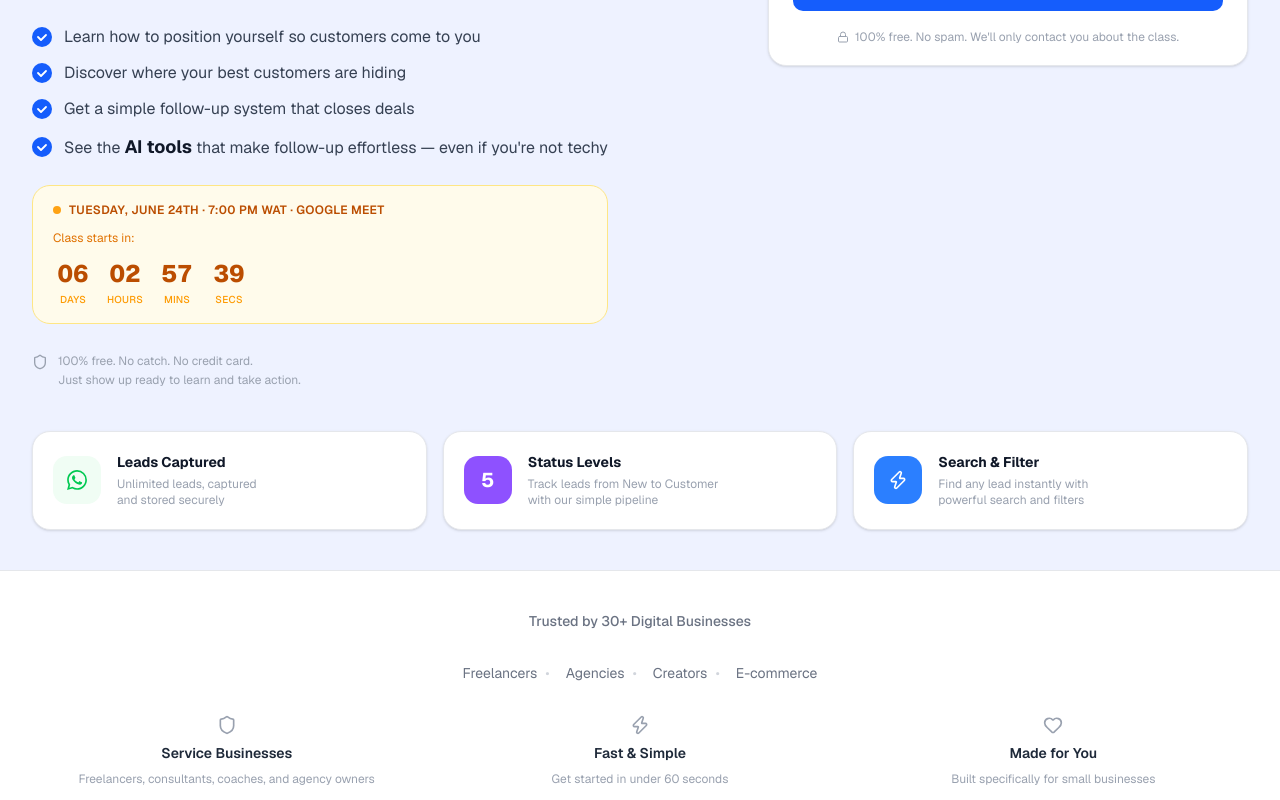
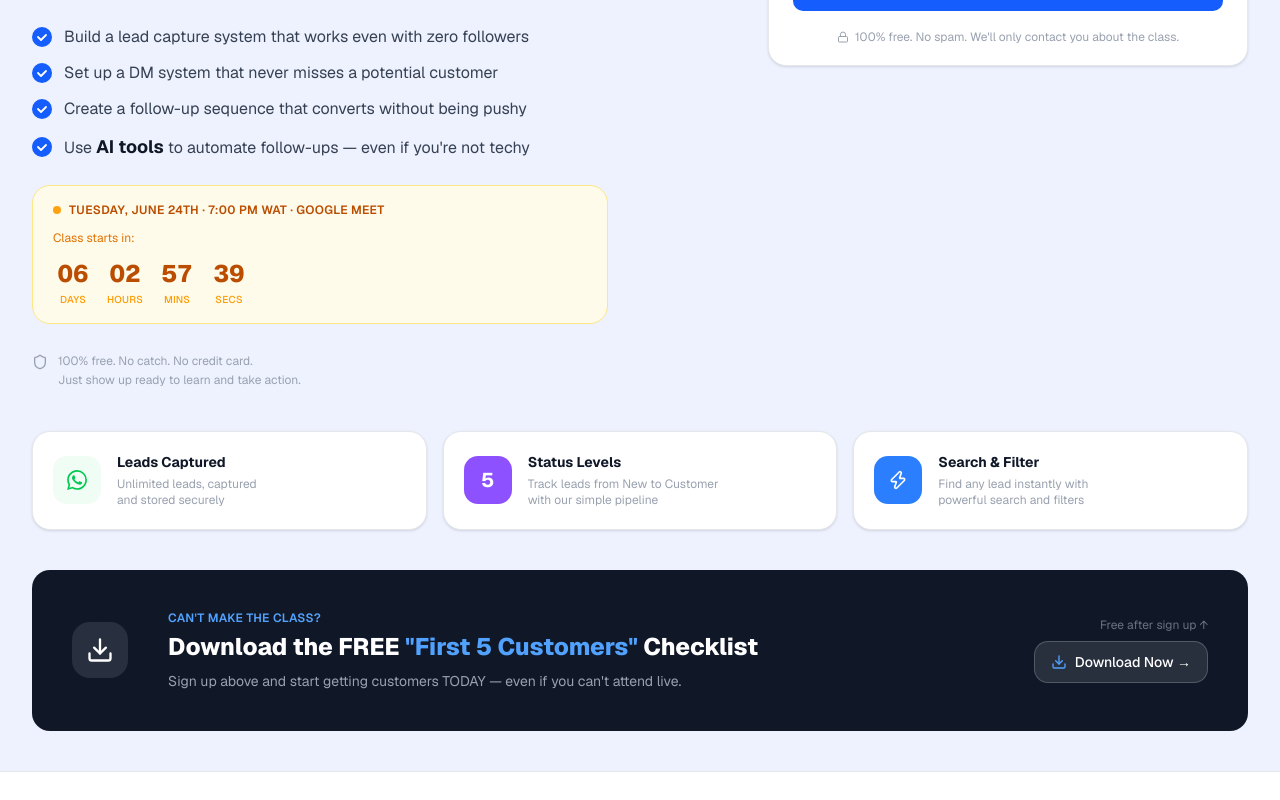
Before and after one commit to glmite25/leadflow, a Next.js app: page / in a window 1280 px wide. Shown: the part 620-1420 px from the top of the page. Built offline with nearby package versions, Linux system fonts and the light colour scheme; no server answers.

Commit message:
feat: add checklist download to success modal and landing page lead hook section

```diff
--- a/app/page.tsx
+++ b/app/page.tsx
@@ -6,6 +6,7 @@ import {
   Zap,
   Heart,
   Users,
+  Download,
 } from 'lucide-react';
 
 export default function Home() {
@@ -81,9 +82,9 @@ export default function Home() {
               {/* Checklist */}
               <ul className="space-y-3">
                 {[
-                  'Learn how to position yourself so customers come to you',
-                  'Discover where your best customers are hiding',
-                  'Get a simple follow-up system that closes deals',
+                  'Build a lead capture system that works even with zero followers',
+                  'Set up a DM system that never misses a potential customer',
+                  'Create a follow-up sequence that converts without being pushy',
                 ].map((item) => (
                   <li key={item} className="flex items-center gap-3">
                     <span className="size-5 rounded-full bg-blue-600 flex items-center justify-center shrink-0">
@@ -108,9 +109,9 @@ export default function Home() {
                     </svg>
                   </span>
                   <span className="text-sm sm:text-base text-gray-700">
-                    See the{' '}
+                    Use{' '}
                     <span className="font-bold text-base sm:text-lg text-gray-900">AI tools</span>
-                    {' '}that make follow-up effortless — even if you're not techy
+                    {' '}to automate follow-ups — even if you're not techy
                   </span>
                 </li>
               </ul>
@@ -182,6 +183,42 @@ export default function Home() {
           </div>
         </section>
 
+        {/* ── Checklist Lead Hook ───────────────────────────────────────── */}
+        <section className="max-w-7xl mx-auto px-4 sm:px-6 lg:px-8 pb-10">
+          <div className="bg-gray-900 rounded-2xl p-8 sm:p-10 flex flex-col sm:flex-row items-start sm:items-center gap-6 sm:gap-10">
+            {/* Icon */}
+            <div className="size-14 rounded-2xl bg-white/10 flex items-center justify-center shrink-0">
+              <Download className="size-7 text-white" />
+            </div>
+
+            {/* Copy */}
+            <div className="flex-1 min-w-0">
+              <p className="text-xs font-semibold text-blue-400 uppercase tracking-wide mb-1">
+                Can't make the class?
+              </p>
+              <h3 className="text-xl sm:text-2xl font-extrabold text-white leading-snug">
+                Download the FREE{' '}
+                <span className="text-blue-400">"First 5 Customers"</span>{' '}
+                Checklist
+              </h3>
+              <p className="text-sm text-gray-400 mt-2">
+                Sign up above and start getting customers TODAY — even if you can't attend live.
+              </p>
+            </div>
+
+            {/* CTA */}
+            <div className="shrink-0 w-full sm:w-auto">
+              <p className="text-xs text-gray-500 text-center sm:text-right mb-2">
+                Free after sign up ↑
+              </p>
+              <div className="flex items-center gap-2 px-4 py-2.5 rounded-xl bg-white/10 border border-white/20 text-white text-sm font-medium">
+                <Download className="size-4 shrink-0 text-blue-400" />
+                Download Now →
+              </div>
+            </div>
+          </div>
+        </section>
+
         {/* Trust Bar ─────────────────────────────────────────────────── */}
         <section className="border-t border-gray-200 bg-white">
           <div className="max-w-7xl mx-auto px-4 sm:px-6 lg:px-8 py-10">
--- a/components/lead-form.tsx
+++ b/components/lead-form.tsx
@@ -1,10 +1,13 @@
 'use client';
 
 import { useState } from 'react';
-import { Lock, Send, Users, ExternalLink } from 'lucide-react';
+import { Lock, Send, Users, ExternalLink, Download } from 'lucide-react';
 
 // WhatsApp group link — set NEXT_PUBLIC_WHATSAPP_GROUP_URL in your .env.local
 const WHATSAPP_GROUP_URL = process.env.NEXT_PUBLIC_WHATSAPP_GROUP_URL || '';
+
+// First 5 Customers checklist PDF — set NEXT_PUBLIC_CHECKLIST_URL in your .env.local
+const CHECKLIST_URL = process.env.NEXT_PUBLIC_CHECKLIST_URL || '';
 
 interface LeadFormProps {
   onSuccess?: () => void;
@@ -114,6 +117,23 @@ export function LeadForm({ onSuccess }: LeadFormProps) {
             ) : (
               <p className="text-sm text-gray-500">
                 We'll send the WhatsApp group link to your number shortly.
+              </p>
+            )}
+
+            {/* Checklist download */}
+            {CHECKLIST_URL ? (
+              <a
+                href={CHECKLIST_URL}
+                target="_blank"
+                rel="noopener noreferrer"
+                className="flex items-center justify-center gap-2 w-full h-11 rounded-xl bg-blue-50 hover:bg-blue-100 border border-blue-200 text-blue-700 text-sm font-semibold transition-colors"
+              >
+                <Download className="size-4 shrink-0" />
+                Download the Free "First 5 Customers" Checklist
+              </a>
+            ) : (
+              <p className="text-xs text-gray-400 text-center">
+                📄 The "First 5 Customers" checklist will be sent to your WhatsApp shortly.
               </p>
             )}
 
```
